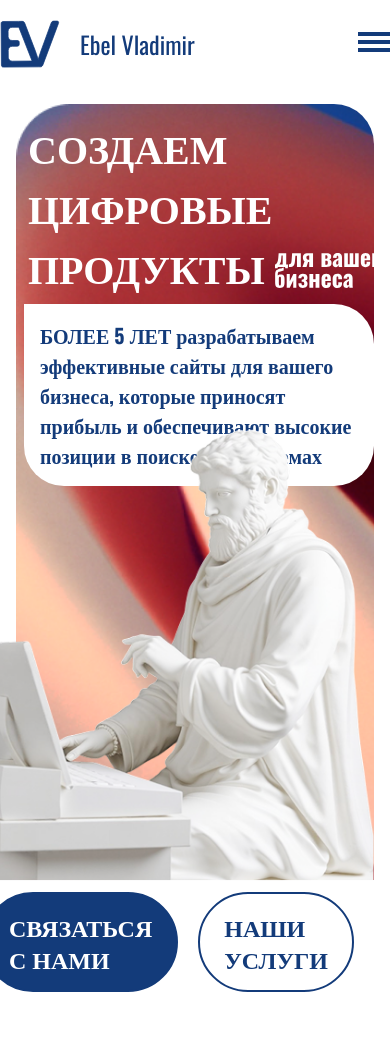
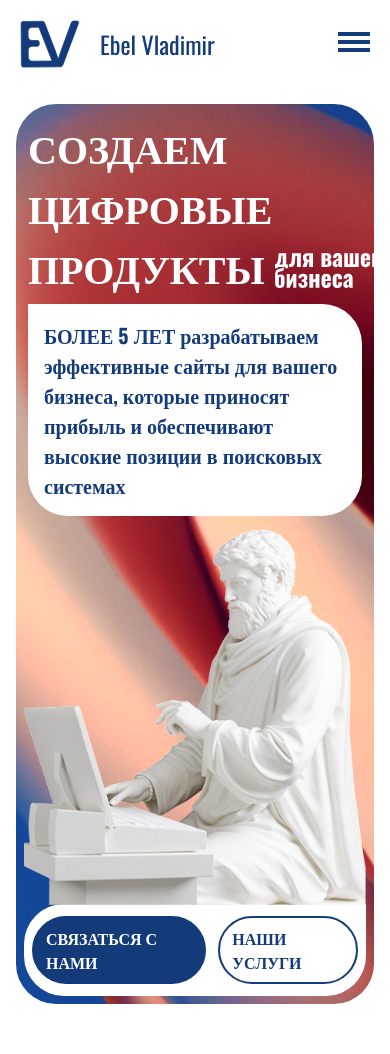
Before and after one commit to deproger/ebelvladimir, a React (Vite) app: page / in a window 390 px wide. Shown: the top 1054 px of the page. Built offline with nearby package versions, Linux system fonts and the light colour scheme; no server answers.

Commit message:
fixed mobile

```diff
--- a/src/components/Header.jsx
+++ b/src/components/Header.jsx
@@ -11,7 +11,7 @@ const Header = () => {
 
   return (
     <header className="bg-white w-full  sticky top-0 left-0 z-100">
-      <nav className="max-w-[1200px] mx-auto flex flex-row justify-between py-5 items-center bg-white">
+      <nav className="p-5 max-w-[1200px] mx-auto flex flex-row justify-between py-5 items-center bg-white">
         <Link
           onClick={() => scrollTo(0, 0)}
           className="flex flex-row gap-5 items-center cursor-pointer transition hover:scale-110"
--- a/src/components/MainBanner.jsx
+++ b/src/components/MainBanner.jsx
@@ -22,7 +22,7 @@ const MainBanner = () => {
           </div>
         </div>
 
-        <div className="absolute sm:left-10 lg:bottom-20 lg:mt-0 sm:mt-10 mt-2 left-2 rounded-tr-[40px] rounded-br-[40px] rounded-bl-[40px] rounded-tl-0 max-w-[350px] bg-[#ffffff] p-4">
+        <div className="sm:absolute sm:left-10 lg:bottom-20 lg:mt-0 sm:mt-10 mt-2 left-1 rounded-tr-[40px] rounded-br-[40px] rounded-bl-[40px] rounded-tl-0 max-w-[350px] bg-[#ffffff] p-4">
           <p className="text-[#133B7A] font-semibold text-[20px]">
             <span className="text-[#133B7A] uppercase font-bold">
               БОЛЕЕ 5 ЛЕТ
@@ -32,7 +32,7 @@ const MainBanner = () => {
           </p>
         </div>
 
-        <div className="absolute right-0 bottom-0 flex flex-row bg-white rounded-tl-[40px] gap-5 py-3 px-5">
+        <div className="absolute right-0 bottom-0 flex flex-row bg-white rounded-b-[40px] rounded-tl-[40px] sm:rounded-b-0 gap-3 w-auto m-2 sm:w-fit sm:gap-5 py-3 px-2 sm:px-5">
           <img
             src="statue.png"
             alt="Статуя"
@@ -40,13 +40,13 @@ const MainBanner = () => {
           />
           <AnchorLink
             href="#connectWithUs"
-            className="rounded-full hover:scale-105 transition bg-[#133B7A] text-white uppercase font-semibold py-4 px-6 border-2 border-[#133B7A] text-2xl"
+            className="rounded-full hover:scale-105 transition bg-[#133B7A] text-white uppercase font-semibold py-2 sm:py-4 px-3 sm:px-6 border-2 border-[#133B7A] text-md sm:text-2xl"
           >
             Связаться с нами
           </AnchorLink>
           <AnchorLink
             href="#ourServices"
-            className="rounded-full hover:scale-105 transition bg-white text-[#133B7A] uppercase font-semibold py-4 px-6 border-2 border-[#133B7A] text-2xl"
+            className="rounded-full hover:scale-105 transition bg-white text-[#133B7A] uppercase font-semibold py-2 sm:py-4 px-3 sm:px-6 border-2 border-[#133B7A] text-md sm:text-2xl"
           >
             Наши услуги
           </AnchorLink>
```
Also changed, not shown: public/mainpattern.png.
